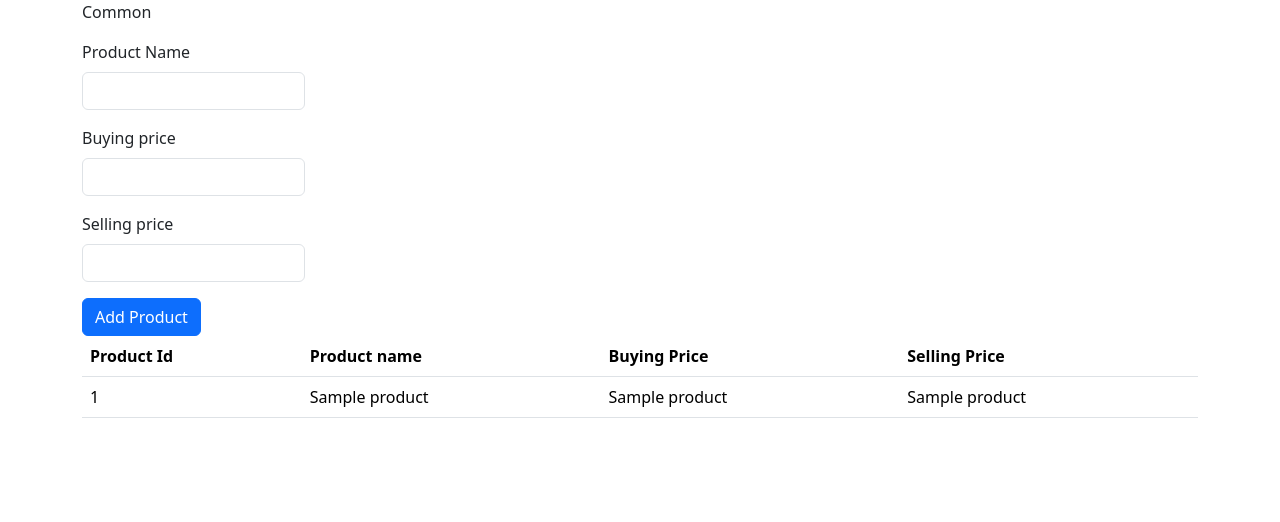
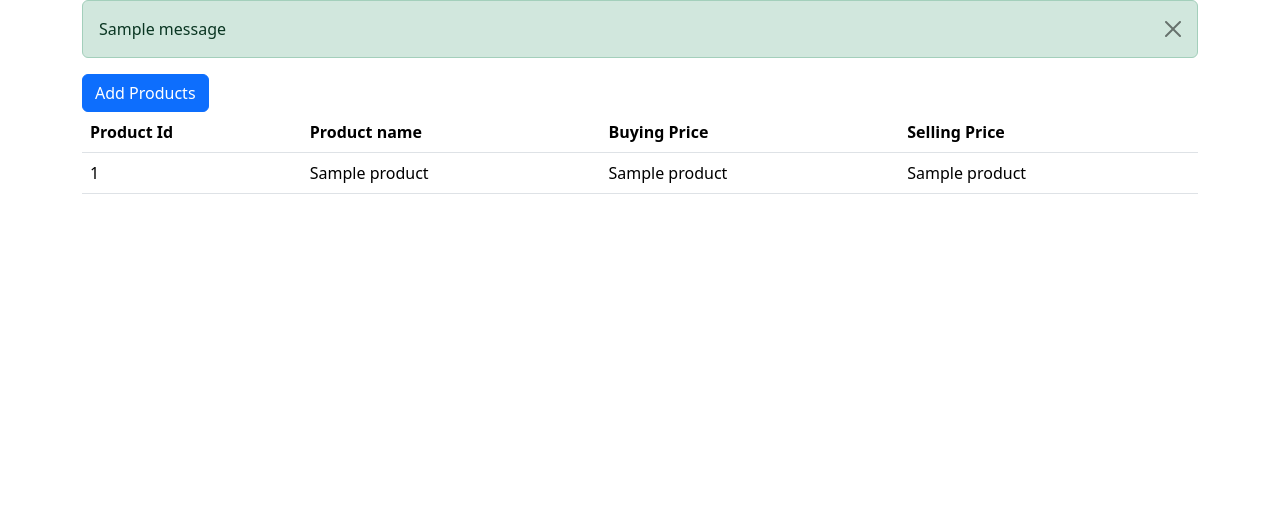
Before and after one commit to l-tting/myduka_class, a Flask app: page /products in a window 1280 px wide. Shown: the part 56-578 px from the top of the page. Run offline with Flask 3, Linux system fonts and the light colour scheme; one stand-in notice (Sample message) is shown; a database or web service that is not in the repository returns one stand-in record (values such as "Sample title"); parts of the project's set-up code (start-up, migrations or seed data) failed here and were passed over; some libraries are stand-ins or nearby versions.

Commit message:
flashing x modal

```diff
--- a/database.py
+++ b/database.py
@@ -40,3 +40,15 @@ def insert_sales(sales_details):
 
 new_sale = ("1",200)
 insert_sales(new_sale)
+
+
+def available_stock(pid):
+    cur.execute("select sum(stock_quantity) from stock where pid = %s",(pid,))
+    total_stock = cur.fetchone()[0] or 0
+
+    cur.execute("select sum(quantity) from sales where pid = %s",(pid,))
+    total_sales = cur.fetchone()[0] or 0
+    return total_stock - total_sales
+
+check_stock = available_stock(2)
+print(check_stock)
--- a/main.py
+++ b/main.py
@@ -1,8 +1,10 @@
-from flask import Flask, render_template, request, redirect,url_for
-from database import fetch_products, fetch_sales,insert_products,insert_sales
+from flask import Flask, render_template, request, redirect,url_for,flash
+from database import fetch_products, fetch_sales,insert_products,insert_sales,available_stock
 
 #flask instance
 app = Flask(__name__)
+
+app.secret_key = 'fjikmnej8dn3hdnd'
 
 
 @app.route('/')
@@ -24,6 +26,7 @@ def add_products():
    selling_price = request.form['selling_price']
    new_product = (product_name,buying_price,selling_price)
    insert_products(new_product)
+   flash("Product added succesfully","success")
    return redirect(url_for('products'))
 
 
@@ -36,11 +39,14 @@ def sales():
 
 
 
-@app.route('/add_sales',methods=['GET','POST'])
+@app.route('/make_sales',methods=['GET','POST'])
 def add_sales():
     pid = request.form["pid"]
     quantity = request.form["quantity"]
     new_sale = (pid,quantity)
+    check_stock = available_stock()
+    if check_stock < quantity:
+        print("Stock not available")
     insert_sales(new_sale)
     return redirect(url_for('sales'))
 
--- a/templates/base.html
+++ b/templates/base.html
@@ -35,7 +35,20 @@
               </nav>
 
         </div>
-        <p>Common </p>
+
+        <div>
+          {% with messages = get_flashed_messages(with_categories=true) %} {% if
+          messages %} {% for category, message in messages %}
+          <div class="alert alert-{{ category }} alert-dismissible" role="alert">
+            {{ message }}
+            <button
+              type="button"
+              class="btn-close"
+              data-bs-dismiss="alert"
+            ></button>
+          </div>
+          {% endfor %} {% endif %} {% endwith %}
+        </div>
 
         {% block content %}
 
--- a/templates/products.html
+++ b/templates/products.html
@@ -2,24 +2,60 @@
 {% block title %} Products {% endblock%}
 {% block content %}
 <div>
+
+
   <div>
+    <!-- Button trigger modal -->
+    <button type="button" class="btn btn-primary" data-bs-toggle="modal" data-bs-target="#exampleModal">
+      Add Products
+    </button>
 
+    <!-- Modal -->
+    <div class="modal fade" id="exampleModal" tabindex="-1" aria-labelledby="exampleModalLabel" aria-hidden="true">
+      <div class="modal-dialog">
+        <div class="modal-content">
+          <div class="modal-header">
+            <h1 class="modal-title fs-5" id="exampleModalLabel">Add a Product</h1>
+            <button type="button" class="btn-close" data-bs-dismiss="modal" aria-label="Close"></button>
+          </div>
+          <div class="modal-body">
             <form method="post" action="/add_products">
-      <div class="mb-3"  style="width: 20%;">
+              <div class="mb-3" >
                 <label for="exampleInputEmail1" class="form-label">Product Name</label>
-        <input type="text" class="form-control" name="product" id="exampleInputEmail1" aria-describedby="emailHelp">
+                <input type="text" class="form-control" name="product" id="exampleInputEmail1"
+                  aria-describedby="emailHelp">
               </div>
-      <div class="mb-3"  style="width: 20%;">
+              <div class="mb-3" >
                 <label for="exampleInputPassword1" class="form-label">Buying price</label>
                 <input type="number" class="form-control" name="buying_price" id="exampleInputPassword1">
               </div>
-      <div class="mb-3" style="width: 20%;">
+              <div class="mb-3" >
                 <label for="exampleInputPassword1" class="form-label">Selling price</label>
                 <input type="number" class="form-control" name="selling_price" id="exampleInputPassword1">
               </div>
 
+
+              <div class="modal-footer">
+                <button type="button" class="btn btn-secondary" data-bs-dismiss="modal">Close</button>
                 <button type="submit" class="btn btn-primary">Add Product</button>
+              </div>
             </form>
+
+          </div>
+
+        </div>
+      </div>
+    </div>
+  </div>
+
+
+
+
+
+
+
+  <div>
+
 
   </div>
 
```
Also changed, not shown: 1 other file. Lines whose indentation alone changed are shown as unchanged.
